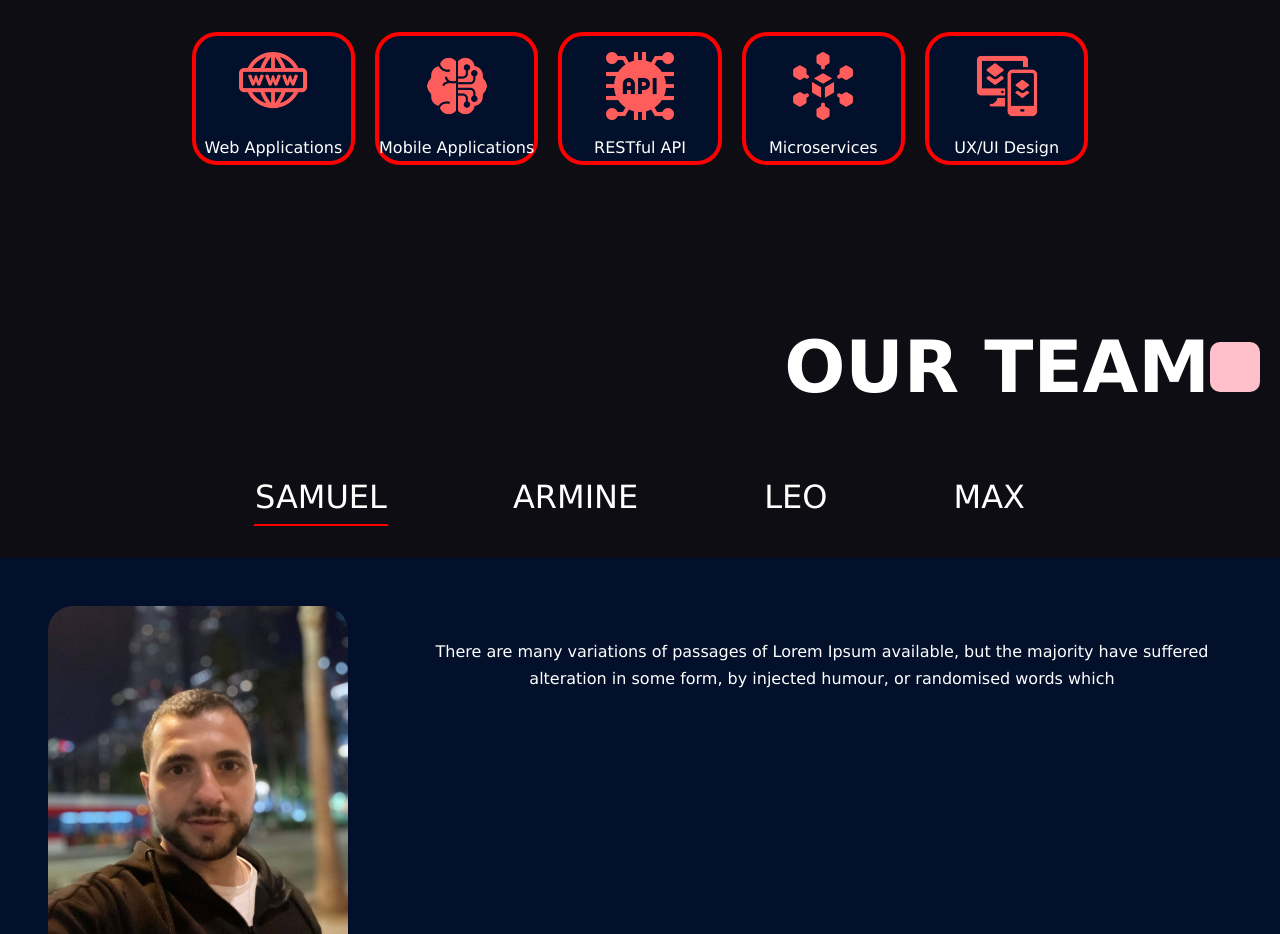
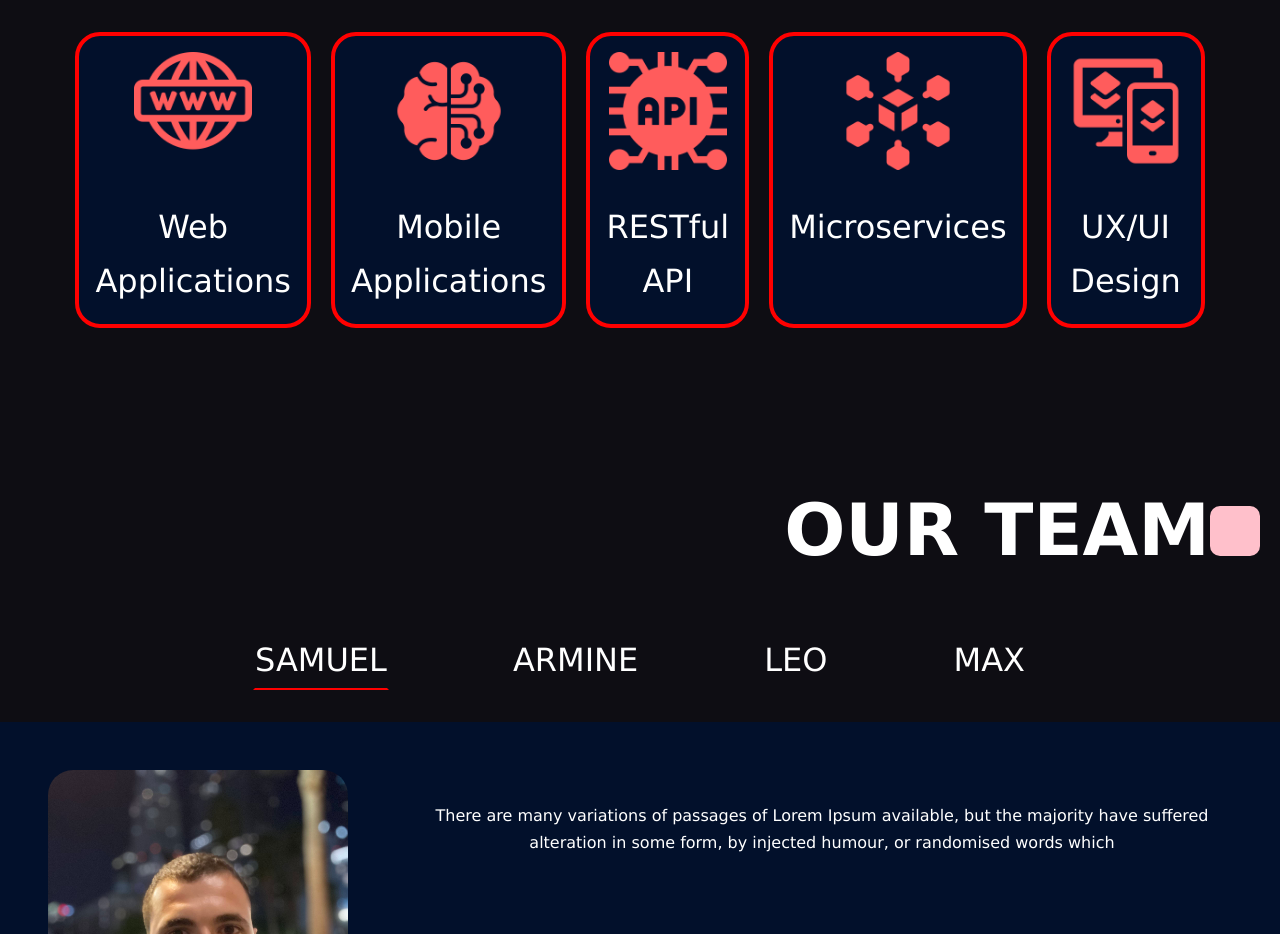
Before and after one commit to sukiasian/airweb, a React app: page / in a window 1280 px wide. Shown: the part 940-1874 px from the top of the page. Built offline with nearby package versions, Linux system fonts and the light colour scheme.

Commit message:
UPDATE / Cards

```diff
--- a/src/sass/components/_cards.scss
+++ b/src/sass/components/_cards.scss
@@ -1,8 +1,20 @@
 .cards {
 	display: grid;
-  	grid-template-columns: repeat(5, 1fr);
-  	gap: 20px;
-  	margin: 15px;
+	grid-template-columns: repeat(5, 1fr);
+	gap: 20px;
+	margin: 15px;
+
+	@include respond(tab-port) {
+		grid-template-columns: repeat(2, 1fr);
+	}
+
+	@include respond(phone) {
+		grid-template-columns: repeat(2, 1fr);
+	}
+
+	@include respond(tab-land) {
+		grid-template-columns: repeat(3, 1fr);
+	}
 }
 
 .card {
@@ -17,13 +29,38 @@
 
 .service-image {
 	padding: 1rem;
-	width: 100px;
+	width: 150px;
 	height: auto;
+
+	@include respond(tab-port) {
+		width: 110px;
+	}
+
+	@include respond(phone) {
+		width: 85px;
+	}
 }
 
 .service-name {
 	color: white;
 	margin-top: -10px;
+	font-size: 2rem;
+	padding: 1rem;
+
+	@include respond (tab-port) {
+		font-size: 1.8rem;
+		padding: 0.5rem;
+	}
+
+	@include respond (phone) {
+		font-size: 1.2rem;
+		padding: 0.7rem;
+	}
+
+	@include respond(tab-land) {
+		font-size: 1.5rem;
+		padding: 1rem;
+	}
 }
 
 .our-services__cards .card {
@@ -42,6 +79,23 @@
 	display: grid;
 	grid-template-columns: repeat(3, 1fr);
 	column-gap: 3rem;
+
+	@include respond(tab-port) {
+		row-gap: 2rem;
+		grid-template-columns: repeat(2, 1fr);
+	}
+
+	@include respond(phone) {
+		display: grid;
+		grid-template-columns: repeat(1, 1fr);
+		row-gap: 1.5rem;
+	}
+
+	@include respond(tab-land) {
+		display: grid;
+		grid-template-columns: repeat(2, 1fr);
+		row-gap: 1.5rem;
+	}
 }
 
 .card--white {
@@ -50,7 +104,7 @@
 	flex-direction: column;
 	align-items: center;
 	width: 350px;
-	height: 400px;
+	// height: 400px;
 	border-radius: 25px;
 	background-color: $color-background-1;
 	border: 1px solid gainsboro;
@@ -60,13 +114,59 @@
 		margin-top: 2rem;
 		font-size: medium;
 		font-weight: 700;
+
+		@include respond(tab-port) {
+			font-size: 1.2rem;
+			font-weight: 600;
+			width: 200px;
+		}
+
+		@include respond(phone) {
+			margin-top: 0.5rem;
+			font-size: small;
+			font-weight: 600;
+		}
+
+		@include respond(tab-land) {
+
+		}
+
 	}
 
 	& .paragraph--small {
 		margin-top: 2rem;
+
+		@include respond(tab-port) {
+			margin-top: 1rem;
+			font-size: 1.2rem;
+		}
+
+		@include respond(phone) {
+			margin-top: 0.5rem;
+			font-size: 1rem;
+		}
+
+	}
+
+	@include respond(tab-port) {
+		font-size: 2.5rem;
+		width: 330px;
+	}
+
+	@include respond(phone) {
+		width: 320px;
 	}
 }
 
 .vision-card__image {
-	height: 150px;
+
+	svg {
+		width: 150px;
+	}
+
+	@include respond(tab-port) {}
+
+	@include respond(phone) {
+	}
+
 }
```
